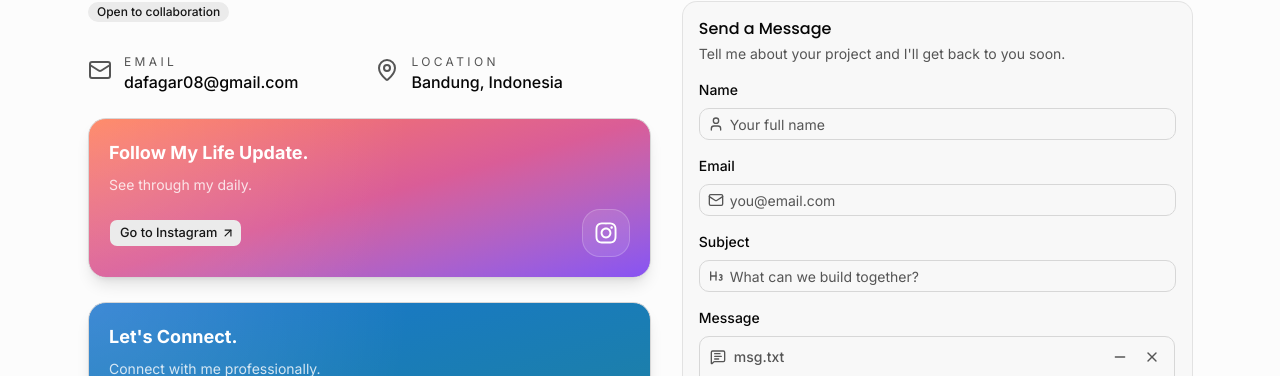
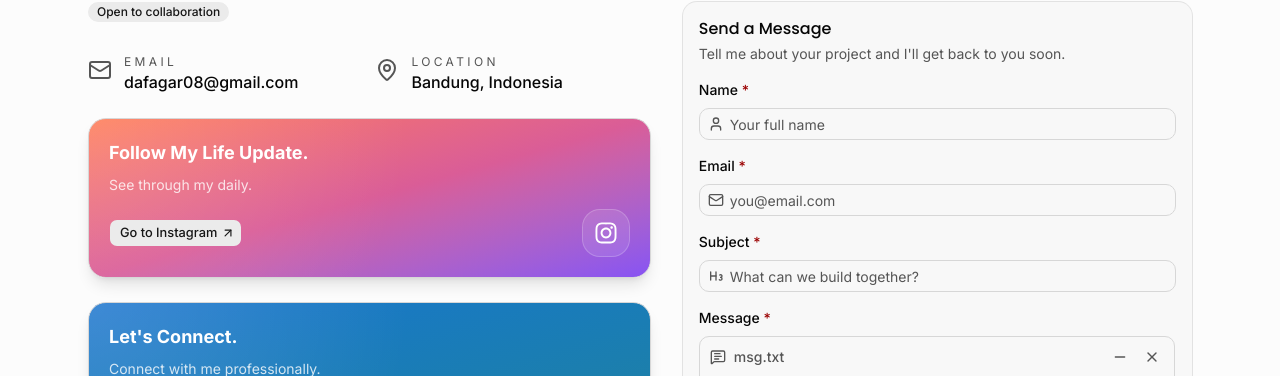
Before and after one commit to KangDap/my-portfolio, a Next.js app: page /contacts in a window 1280 px wide. Shown: the part 267-643 px from the top of the page. Built offline with nearby package versions, Linux system fonts and the light colour scheme.

Commit message:
feat: add destructive color class, add required fields indicator on contact form

```diff
--- a/src/app/globals.css
+++ b/src/app/globals.css
@@ -80,7 +80,7 @@
   --muted-foreground: oklch(0.65 0 0);
   --accent: oklch(0.28 0 0);
   --accent-foreground: oklch(0.9 0 0);
-  --destructive: oklch(0.65 0 0);
+  --destructive: oklch(0.72 0.2 29);
   --border: oklch(0.95 0 0 / 12%);
   --input: oklch(0.95 0 0 / 18%);
   --ring: oklch(0.85 0 0);
@@ -122,7 +122,7 @@
   --muted-foreground: oklch(0.45 0 0);
   --accent: oklch(0.9 0 0);
   --accent-foreground: oklch(0.2 0 0);
-  --destructive: oklch(0.3 0 0);
+  --destructive: oklch(0.36 0.26 29);
   --border: oklch(0.88 0 0);
   --input: oklch(0.88 0 0);
   --ring: oklch(0.3 0 0);
@@ -163,7 +163,7 @@
   --muted-foreground: oklch(0.65 0 0);
   --accent: oklch(0.28 0 0);
   --accent-foreground: oklch(0.9 0 0);
-  --destructive: oklch(0.65 0 0);
+  --destructive: oklch(0.72 0.2 29);
   --border: oklch(0.95 0 0 / 12%);
   --input: oklch(0.95 0 0 / 18%);
   --ring: oklch(0.85 0 0);
--- a/src/components/contacts/contact-form-card.tsx
+++ b/src/components/contacts/contact-form-card.tsx
@@ -67,7 +67,9 @@ export const ContactFormCard = () => {
           >
             <FieldGroup>
               <Field>
-                <FieldLabel htmlFor="contact-name">Name</FieldLabel>
+                <FieldLabel htmlFor="contact-name">
+                  Name <span className="text-destructive">*</span>
+                </FieldLabel>
                 <InputGroup>
                   <InputGroupAddon align="inline-start">
                     <User />
@@ -83,7 +85,9 @@ export const ContactFormCard = () => {
                 </InputGroup>
               </Field>
               <Field>
-                <FieldLabel htmlFor="contact-email">Email</FieldLabel>
+                <FieldLabel htmlFor="contact-email">
+                  Email <span className="text-destructive">*</span>
+                </FieldLabel>
                 <InputGroup>
                   <InputGroupAddon align="inline-start">
                     <Mail />
@@ -100,7 +104,9 @@ export const ContactFormCard = () => {
                 </InputGroup>
               </Field>
               <Field>
-                <FieldLabel htmlFor="contact-subject">Subject</FieldLabel>
+                <FieldLabel htmlFor="contact-subject">
+                  Subject <span className="text-destructive">*</span>
+                </FieldLabel>
                 <InputGroup>
                   <InputGroupAddon align="inline-start">
                     <Heading3 />
@@ -114,7 +120,9 @@ export const ContactFormCard = () => {
                 </InputGroup>
               </Field>
               <Field>
-                <FieldLabel htmlFor="contact-message">Message</FieldLabel>
+                <FieldLabel htmlFor="contact-message">
+                  Message <span className="text-destructive">*</span>
+                </FieldLabel>
                 <InputGroup className="min-h-[200px] items-start max-w-[19.25rem] md:max-w-[29.75rem]">
                   <InputGroupAddon align="block-start" className="border-b">
                     <InputGroupText className="font-mono">
```
